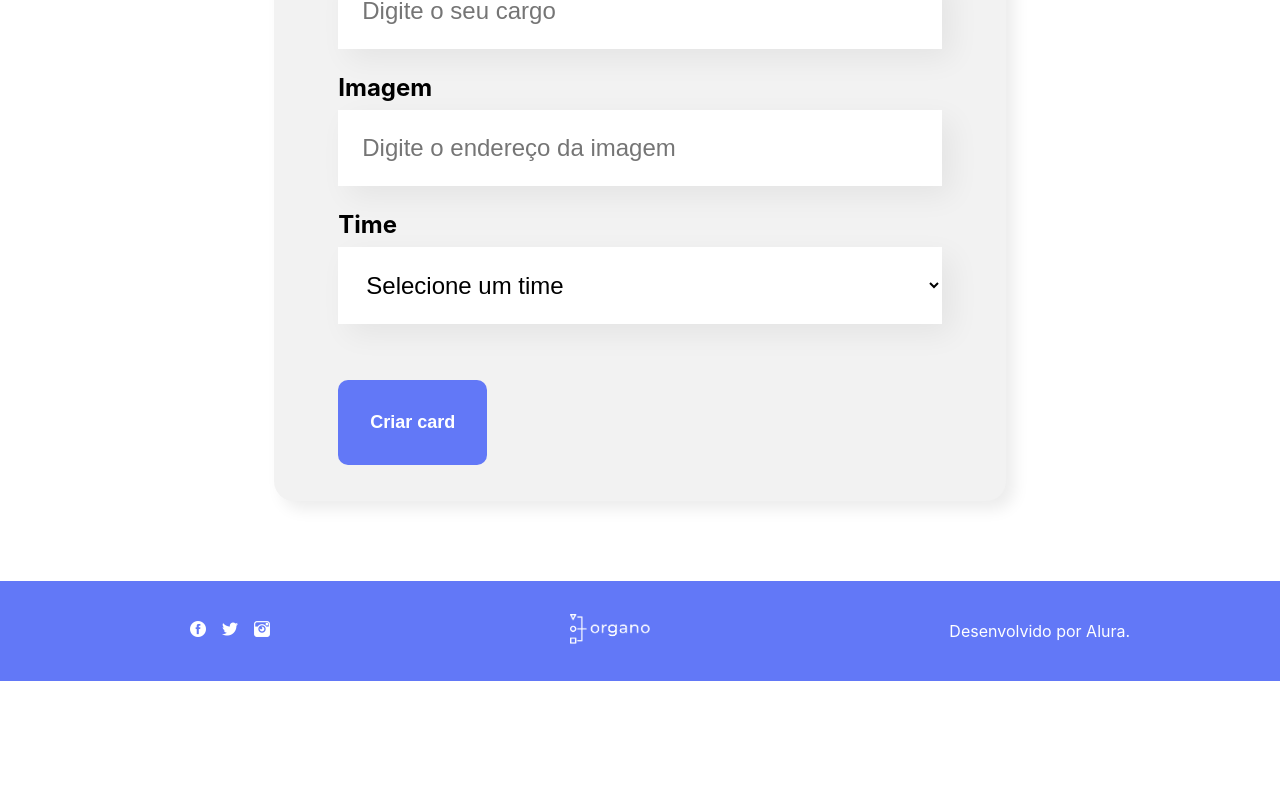
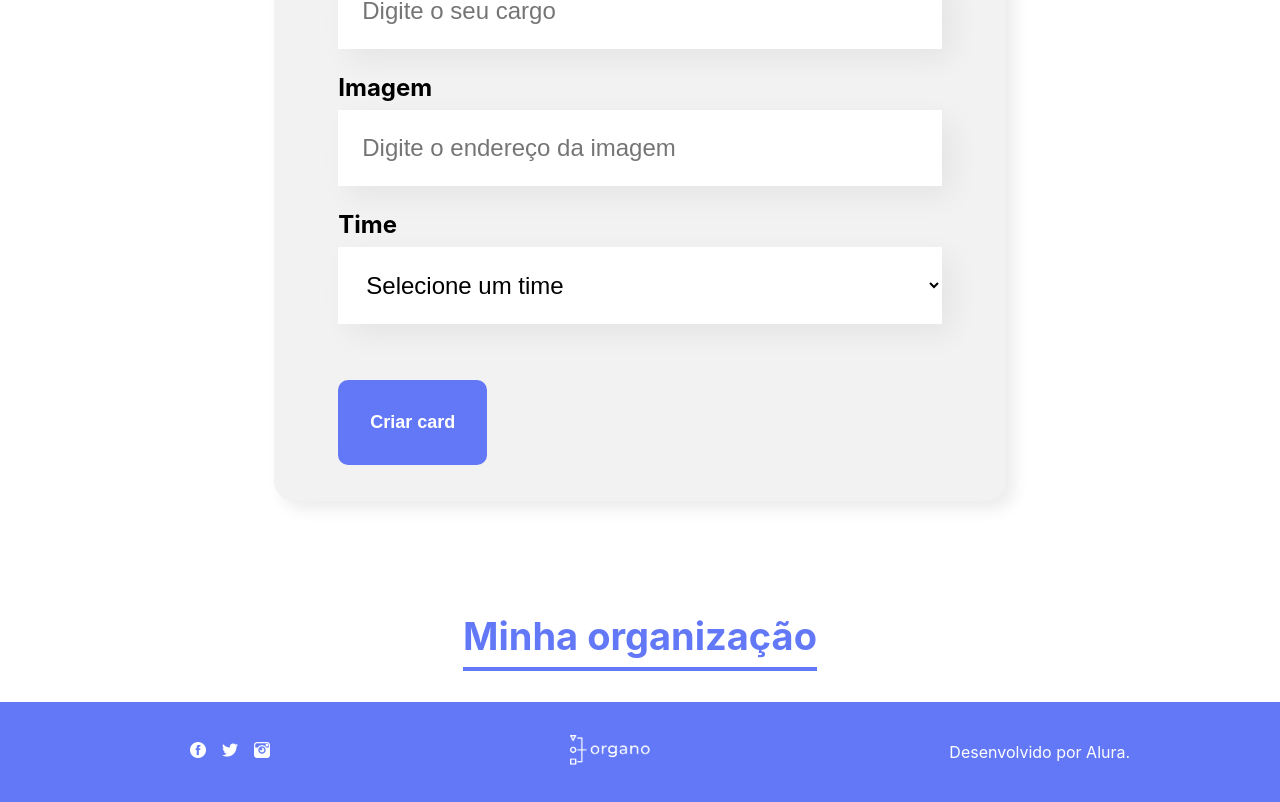
Before and after one commit to MatheusKerscher/organo, a React (Create React App) app: page / in a window 1280 px wide. Shown: the part 888-1690 px from the top of the page. Before the commit the page ends 1569 px from the top, so only its background shows below. Built offline with nearby package versions, Linux system fonts and the light colour scheme; the HTML template or start-up script is replaced by a standard one.

Commit message:
Color Picker to team background and collaborator card color

```diff
--- a/package.json
+++ b/package.json
@@ -6,9 +6,12 @@
     "@testing-library/jest-dom": "^5.17.0",
     "@testing-library/react": "^13.4.0",
     "@testing-library/user-event": "^13.5.0",
+    "antd": "^5.23.2",
     "cra-template": "1.2.0",
+    "hex-to-rgba": "^2.0.1",
     "react": "^18.3.1",
     "react-dom": "^18.3.1",
+    "react-icons": "^5.4.0",
     "react-scripts": "5.0.1",
     "web-vitals": "^2.1.4"
   },
--- /dev/null
+++ b/src/App.css
@@ -0,0 +1,12 @@
+.organization-container {
+    text-align: center;
+}
+
+.organization-title {
+    font-size: 38px;
+    text-align: center;
+    color: #6278f7;
+    border-bottom: 4px solid;
+    padding-bottom: 8px;
+    display: inline-block;
+}
--- a/src/App.js
+++ b/src/App.js
@@ -1,11 +1,15 @@
 import { useState } from "react";
+
+import './App.css'
+
 import Banner from "./components/Banner";
 import Form from "./components/Form";
 import Team from "./components/Team";
 import Footer from "./components/Footer";
+import hexToRgba from "hex-to-rgba";
 
 function App() {
-  const teams= [
+  const [teams, setTeams] = useState([
     {
       name: 'Programação',
       primaryColor: '#57c278',
@@ -47,13 +51,28 @@ function App() {
       primaryColor: '#ff8a29',
       secondaryColor: '#ffeedf'
     },
-  ]
+  ])
 
   const [collaborators, setCollaborators] = useState([]);
 
   const onSaveCollaborator = (collaborator) => {
     setCollaborators([...collaborators, collaborator]);
   };
+
+  const onRemoveCollaborator = () => {
+    console.log('Removed')
+  }
+
+  const changeTeamColor = (teamName, teamColor) => {
+    setTeams(teams.map(t => {
+      if(t.name === teamName) {
+        t.primaryColor = teamColor
+        t.secondaryColor = hexToRgba(teamColor, '0.6')
+      }
+
+      return t
+    }))
+  }
 
   return (
     <div className="App">
@@ -65,6 +84,12 @@ function App() {
       />
 
       {
+        teams &&  <div className="organization-container">
+          <h2 className="organization-title">Minha organização</h2>
+        </div>
+      }
+
+      {
         teams.map(t => (
           <Team
             key={t.name}
@@ -72,6 +97,8 @@ function App() {
             primaryColor={t.primaryColor}
             secondaryColor={t.secondaryColor}
             collaborators={collaborators.filter(c => c.team === t.name)}
+            onRemoveCollaborator={onRemoveCollaborator}
+            changeTeamColor={changeTeamColor}
           />
         ))
       }
--- a/src/components/Team/Collaborator/Collaborator.css
+++ b/src/components/Team/Collaborator/Collaborator.css
@@ -1,4 +1,5 @@
 .collaborator {
+  position: relative;
   width: 280px;
 }
 
@@ -36,3 +37,9 @@
   padding: 0 16px;
   margin-bottom: 0;
 }
+
+.collaborator .remove {
+  position: absolute;
+  right: -10px;
+  top: -10px;
+}
--- a/src/components/Team/Collaborator/Collaborator.js
+++ b/src/components/Team/Collaborator/Collaborator.js
@@ -1,8 +1,10 @@
+import { IoIosCloseCircle } from 'react-icons/io'
 import './Collaborator.css'
 
-export const Collaborator = ({name, role, image, backgroundColor}) => {
+export const Collaborator = ({name, role, image, backgroundColor, onRemove}) => {
     return (
         <div className='collaborator'>
+            <IoIosCloseCircle size={25}  className='remove' onClick={onRemove} />
             <div
                 style={{backgroundColor: backgroundColor}}
                 className='header'
--- a/src/components/Team/Team.css
+++ b/src/components/Team/Team.css
@@ -1,6 +1,7 @@
 .team {
     text-align: center;
     padding: 32px;
+    position: relative;
 }
 
 .team h3 {
@@ -16,3 +17,9 @@
     margin-top: 32px;
     flex-wrap: wrap;
 }
+
+.team .inputColor {
+    position: absolute;
+    top: 20px;
+    right: 20px
+}
--- a/src/components/Team/Team.js
+++ b/src/components/Team/Team.js
@@ -1,10 +1,18 @@
+import { ColorPicker } from 'antd';
 import { Collaborator } from "./Collaborator/Collaborator";
 import "./Team.css";
 
 export const Team = (props) => {
   return (
     props.collaborators.length > 0 &&
-    <section style={{ backgroundColor: props.secondaryColor }} className="team">
+    <section style={{ backgroundImage: 'url(/images/fundo.png)', backgroundColor: props.secondaryColor }} className="team">
+      <ColorPicker
+        className='inputColor'
+        defaultValue={props.primaryColor}
+        value={props.primaryColor}
+        onChange={(color) => props.changeTeamColor(props.teamName, color.toHexString())}
+      />
+
       <h3 style={{ borderColor: props.primaryColor }}>{props.teamName}</h3>
 
       <div className="collaborators">
@@ -15,6 +23,7 @@ export const Team = (props) => {
             role={c.role}
             image={c.image}
             backgroundColor={props.primaryColor}
+            onRemove={props.onRemoveCollaborator}
           />
         ))}
       </div>
```
Also changed, not shown: 1 other file (tests, documents, lock files or other folders).
